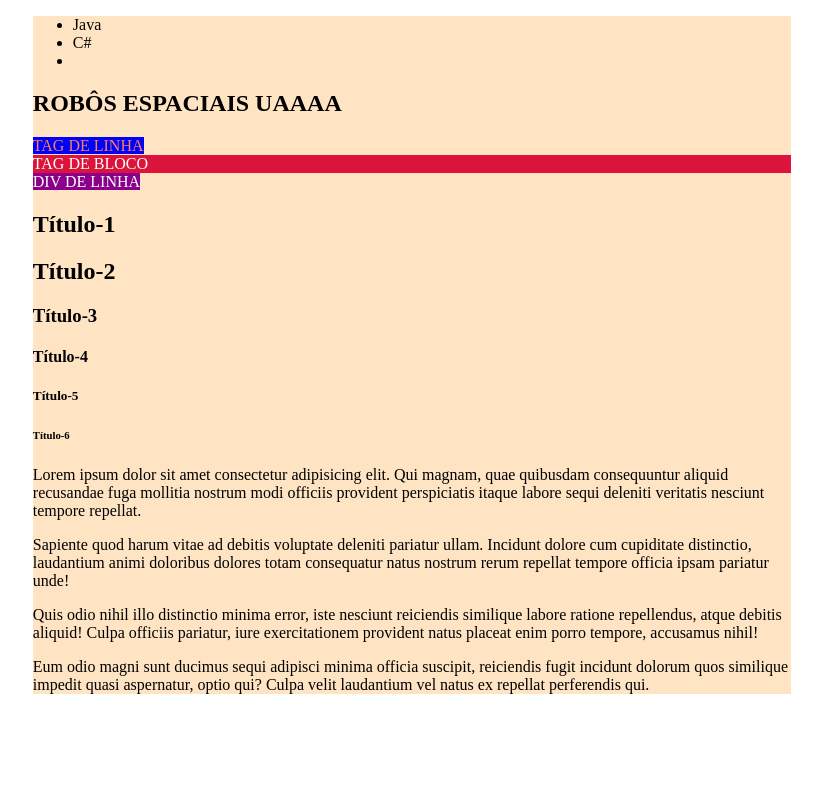
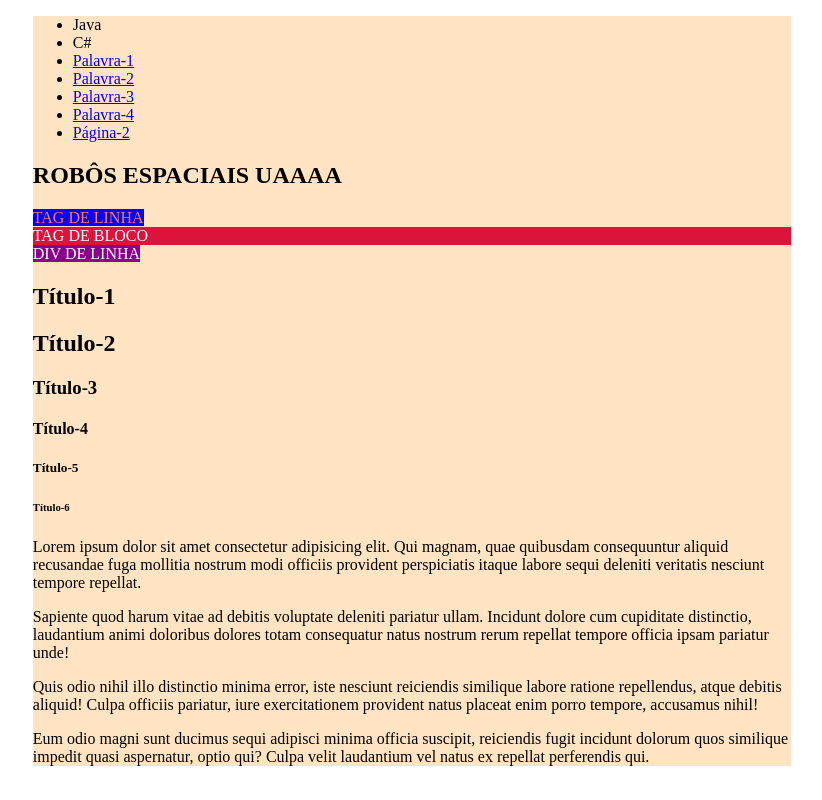
Before and after one commit to BrenoMMartins/exemplo-html, a plain HTML site: page index.html in a window 1280 px wide. Shown: the whole page, without its empty margins (228-1050 px from the left). Drawn offline with Linux system fonts and the light colour scheme.

Commit message:
Página 2 adicionada + criação de hiperlinks

```diff
--- a/index.html
+++ b/index.html
@@ -16,7 +16,12 @@
                         <!--li - lista de itens-->
                         <li>J<span>a</span>va</li>
                         <li>C#</li>
-                        <li></li>
+                        <li><a href="#p1">Palavra-1</a></li>
+                        <li><a href="#p2">Palavra-2</a></li>
+                        <li><a href="#p3">Palavra-3</a></li>
+                        <li><a href="#p4">Palavra-4</a></li>
+                        <li><a href="pagina2.html"
+                            target="_blank">Página-2</a></li> <!-- crtl + barra de espaço no href e selecionar o arquivo -->
                     </ul>
                 </nav>
             </header>
@@ -39,10 +44,10 @@
                     <h6>Título-6</h6>
                 </div>
                 <!-- de 4*p>Lorem para criar 4 <p></p> com esses textos-->
-                <p>Lorem ipsum dolor <a>sit amet consectetur adipisicing</a> elit. Qui magnam, quae quibusdam consequuntur aliquid recusandae fuga mollitia nostrum modi officiis provident perspiciatis itaque labore sequi deleniti veritatis nesciunt tempore repellat.</p>
-                <p>Sapiente quod harum <a>vitae ad debitis voluptate deleniti</a> pariatur ullam. Incidunt dolore cum cupiditate distinctio, laudantium animi doloribus dolores totam consequatur natus nostrum rerum repellat tempore officia ipsam pariatur unde!</p>
-                <p>Quis odio nihil illo distinctio minima error, iste nesciunt <a>reiciendis similique labore ratione repellendus</a>, atque debitis aliquid! Culpa officiis pariatur, iure exercitationem provident natus placeat enim porro tempore, accusamus nihil!</p>
-                <p>Eum odio <a>magni sunt ducimus sequi adipisci minima</a> officia suscipit, reiciendis fugit incidunt dolorum quos similique impedit quasi aspernatur, optio qui? Culpa velit laudantium vel natus ex repellat perferendis qui.</p>
+                <p>Lorem ipsum dolor <span id="p1">sit amet</span> consectetur adipisicing elit. Qui magnam, quae quibusdam consequuntur aliquid recusandae fuga mollitia nostrum modi officiis provident perspiciatis itaque labore sequi deleniti veritatis nesciunt tempore repellat.</p>
+                <p>Sapiente quod harum <span id="p2">vitae ad debitis</span> voluptate deleniti pariatur ullam. Incidunt dolore cum cupiditate distinctio, laudantium animi doloribus dolores totam consequatur natus nostrum rerum repellat tempore officia ipsam pariatur unde!</p>
+                <p><span id="p3">Quis odio</span> nihil illo distinctio minima error, iste nesciunt reiciendis similique labore ratione repellendus, atque debitis aliquid! Culpa officiis pariatur, iure exercitationem provident natus placeat enim porro tempore, accusamus nihil!</p>
+                <p>Eum odio <span id="p4">magni sunt ducimus</span> sequi adipisci minima officia suscipit, reiciendis fugit incidunt dolorum quos similique impedit quasi aspernatur, optio qui? Culpa velit laudantium vel natus ex repellat perferendis qui.</p>
             </section>
         </div>
     </body>
```
Also changed, not shown: pagina2.html (added, +13 -0 lines).
